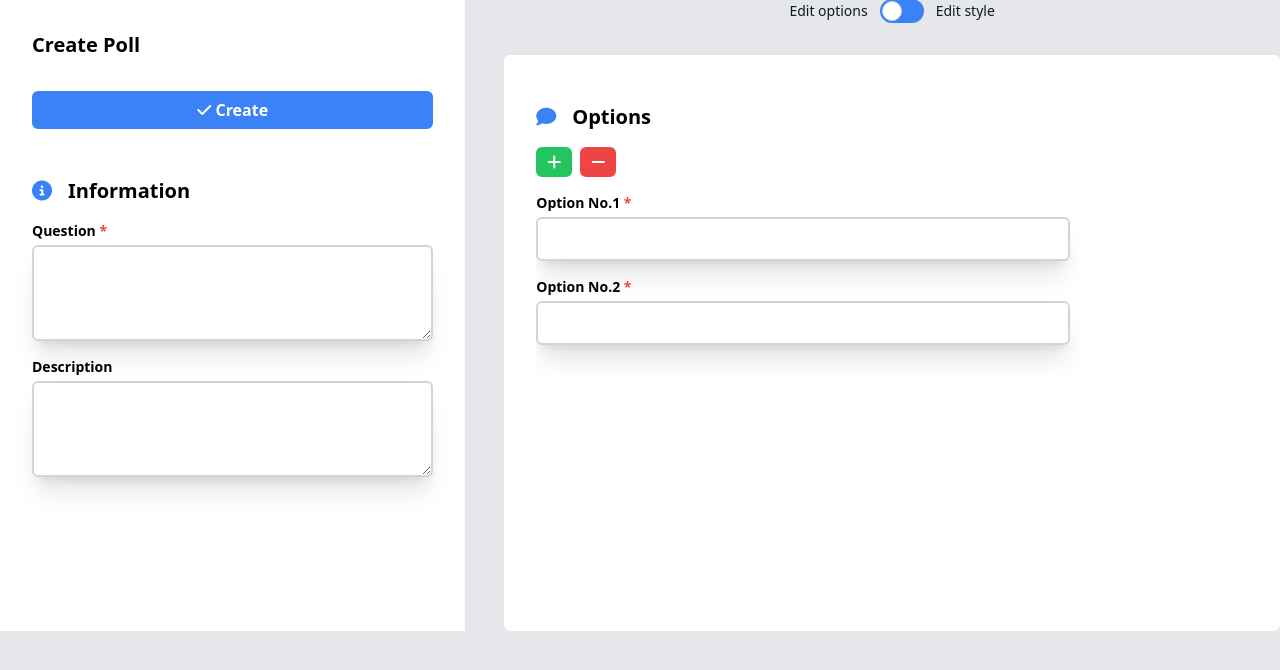
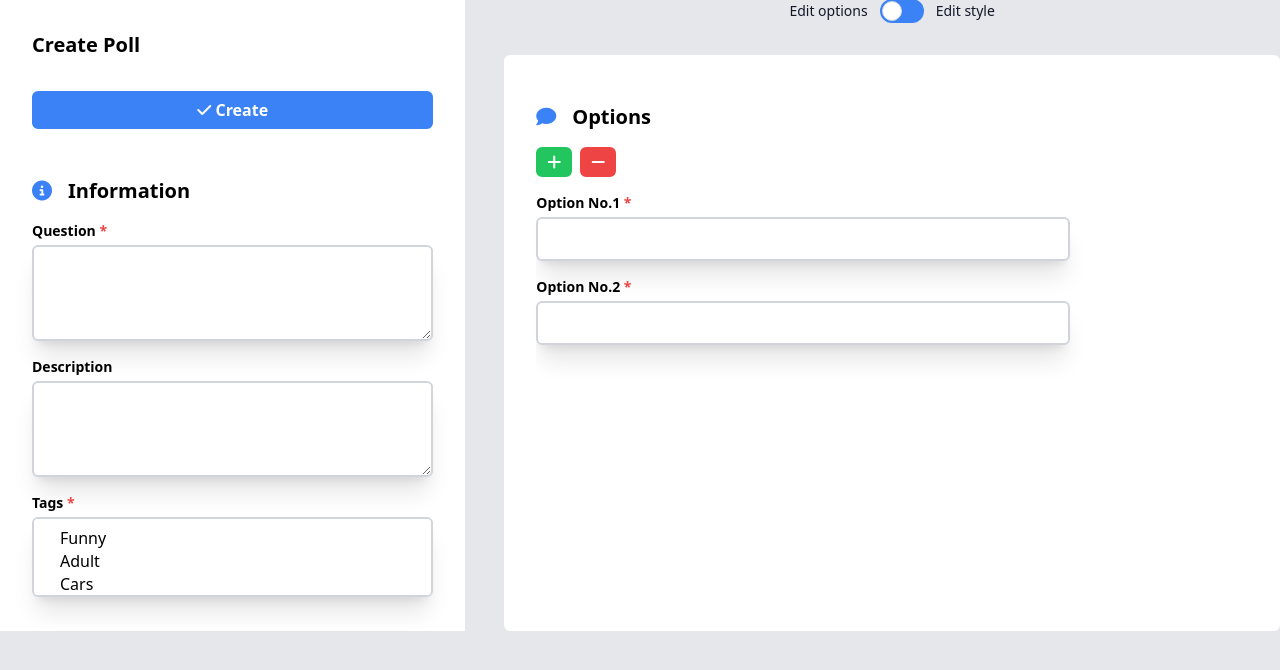
Before and after one commit to Maciey3/polls, a Django app: page /create-poll/ in a window 1280 px wide. Shown: the part 81-751 px from the top of the page. Run offline with Django 5.2, Linux system fonts and the light colour scheme; a user stored in the database is signed in; data comes from the database, SQL or seed files in the repository; both versions use the stored data as it was after the commit; some libraries are stand-ins or nearby versions.

Commit message:
Added tags

```diff
--- a/base/models.py
+++ b/base/models.py
@@ -5,6 +5,15 @@ from django.contrib.auth.models import User
 class Style(models.Model):
     name = models.TextField()
     tailwind_classes = models.TextField(null=True)
+    created = models.DateTimeField(auto_now_add=True)
+    updated = models.DateTimeField(auto_now=True)
+
+
+class Tag(models.Model):
+    name = models.TextField()
+    created = models.DateTimeField(auto_now_add=True)
+    updated = models.DateTimeField(auto_now=True)
+
 
 class Poll(models.Model):
     question = models.TextField()
@@ -13,6 +22,7 @@ class Poll(models.Model):
     created = models.DateTimeField(auto_now_add=True)
     updated = models.DateTimeField(auto_now=True)
     styles = models.ManyToManyField(Style)
+    tags = models.ManyToManyField(Tag)
 
     class Meta:
         ordering = ['-updated', '-created']
--- a/base/templates/base/poll_form.html
+++ b/base/templates/base/poll_form.html
@@ -25,17 +25,16 @@
                     </label>
                     <textarea id="description" name="description" class="py-2 min-h-24 w-full px-6 border-2 border-gray-300 rounded-md shadow-xl overflow-hidden placeholder:font-bold focus:ring-blue-500 focus:border-blue-400 focus:shadow-blue-100 focus-visible:ring-0 focus-visible:outline-0">{% if poll %}{{ poll.description.lstrip }}{% endif %}</textarea>
                 </div>
-{#                <div class="mt-4 grid grid-cols-1">#}
-{#                    <label for="tags" class="font-semibold text-sm mb-1">#}
-{#                        Tags <span class="text-red-500 font-bold">*</span>#}
-{#                    </label>#}
-{#                    <select multiple name="tags" id="countries_multiple" class="py-2 h-20 w-full px-6 border-2 border-gray-300 rounded-md shadow-xl">#}
-{#                        <option value="US">United States</option>#}
-{#                        <option value="CA">Canada</option>#}
-{#                        <option value="FR">France</option>#}
-{#                        <option value="DE">Germany</option>#}
-{#                    </select>#}
-{#                </div>#}
+                <div class="mt-4 grid grid-cols-1">
+                    <label for="tags" class="font-semibold text-sm mb-1">
+                        Tags <span class="text-red-500 font-bold">*</span>
+                    </label>
+                    <select multiple name="tags" id="countries_multiple" class="py-2 h-20 w-full px-6 border-2 border-gray-300 rounded-md shadow-xl">
+                        {% for tag in tags %}
+                            <option {% if tag in poll.tags.all %} selected {% endif %} value="{{ tag.id }}">{{ tag.name }}</option>
+                        {% endfor %}
+                    </select>
+                </div>
             </div>
 
             <div></div>
--- a/base/views.py
+++ b/base/views.py
@@ -4,7 +4,7 @@ from django.db.models import Q
 from django.contrib.auth.decorators import login_required
 from django.contrib import messages
 from django.views.decorators.http import require_http_methods, require_POST
-from .models import Poll, Option, Vote, Style
+from .models import Poll, Option, Vote, Style, Tag
 import json
 
 
@@ -64,7 +64,12 @@ def poll(request, pk):
 @login_required(login_url='login')
 def create_poll(request):
     styles = Style.objects.all()
-    context = {'action': 'store-poll', 'styles': styles}
+    tags = Tag.objects.all()
+    context = {
+        'action': 'store-poll',
+        'styles': styles,
+        'tags': tags
+    }
     return render(request, 'base/poll_form.html', context)
 
 @login_required(login_url='login')
@@ -74,7 +79,12 @@ def store_poll(request):
     question = request.POST.get('question')
     description = request.POST.get('description')
     options = request.POST.getlist('options[]')
-    style = request.POST.getlist('styles[]')[0]
+    style = request.POST.getlist('styles[]')
+    tags = request.POST.getlist('tags')
+
+    if not style:
+        messages.error(request, "Style is required")
+        return redirect('create-poll')
 
     poll = Poll.objects.create(
         question=question,
@@ -82,13 +92,15 @@ def store_poll(request):
         made_by=request.user,
     )
 
-    poll.styles.add(Style.objects.get(id=style))
+    poll.styles.add(Style.objects.get(id=style[0]))
 
     for option in options:
         Option.objects.create(
             label=option,
             poll=poll
         )
+
+    poll.tags.add(*tags)
 
     messages.success(request, "Poll created successfully!")
     return redirect('home')
@@ -98,6 +110,7 @@ def edit_poll(request, pk):
     poll = Poll.objects.get(id=pk)
     options = Option.objects.filter(poll=poll)
     styles = Style.objects.all()
+    tags = Tag.objects.all()
 
     if request.user != poll.made_by:
         messages.error(request, "You are not allowed to edit this poll.")
@@ -107,8 +120,9 @@ def edit_poll(request, pk):
         'action': "update-poll",
         'styles': styles,
         'action_id': pk,
-        'poll' : poll,
-        'options': options
+        'poll': poll,
+        'options': options,
+        'tags': tags
     }
     return render(request, 'base/poll_form.html', context)
 
@@ -117,6 +131,7 @@ def update_poll(request, pk):
     description = request.POST.get('description')
     options = request.POST.getlist('options[]')
     styles = request.POST.getlist('styles[]')
+    tags = request.POST.getlist('tags')
 
     if not styles:
         messages.error(request, "Style is required")
@@ -140,6 +155,9 @@ def update_poll(request, pk):
 
     poll.styles.clear()
     poll.styles.add(styles[0])
+
+    poll.tags.clear()
+    poll.tags.add(*tags)
 
     messages.success(request, "Poll edited successfully!")
     return redirect('home')
@@ -203,4 +221,20 @@ def seed(request):
         tailwind_classes='border-4 bg-indigo-800 border-white border-dashed'
     )
 
+    Tag.objects.create(
+        name='Funny'
+    )
+    Tag.objects.create(
+        name='Adult'
+    )
+    Tag.objects.create(
+        name='Cars'
+    )
+    Tag.objects.create(
+        name='Business'
+    )
+    Tag.objects.create(
+        name='School'
+    )
+
     return redirect('home')
--- a/static/src/output.css
+++ b/static/src/output.css
@@ -1091,6 +1091,18 @@ video {
   background-color: rgb(255 255 255 / var(--tw-bg-opacity));
 }
 
+.bg-white\/40 {
+  background-color: rgb(255 255 255 / 0.4);
+}
+
+.bg-white\/30 {
+  background-color: rgb(255 255 255 / 0.3);
+}
+
+.bg-white\/20 {
+  background-color: rgb(255 255 255 / 0.2);
+}
+
 .bg-opacity-0 {
   --tw-bg-opacity: 0;
 }
```
Also changed, not shown: base/templates/base/poll.html (+7 -0 lines), base/migrations/0006_tag_style_created_style_updated_poll_tags.py (added), db.sqlite3, media/profiles/296607-middle_HnKi0Zl.png (added).
